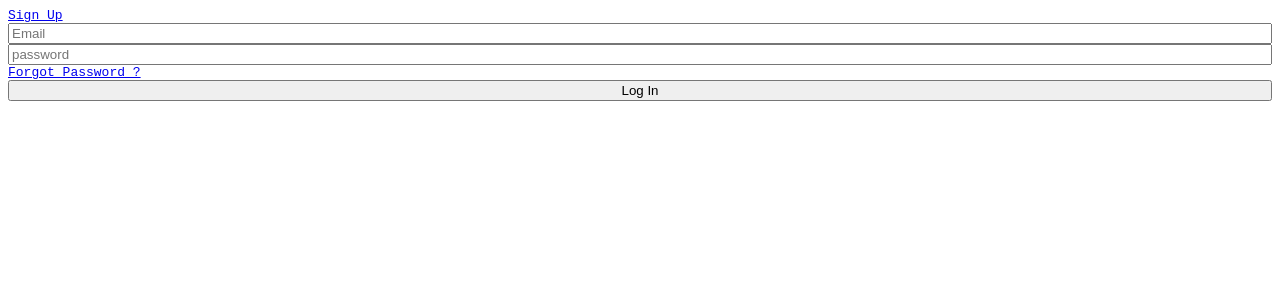
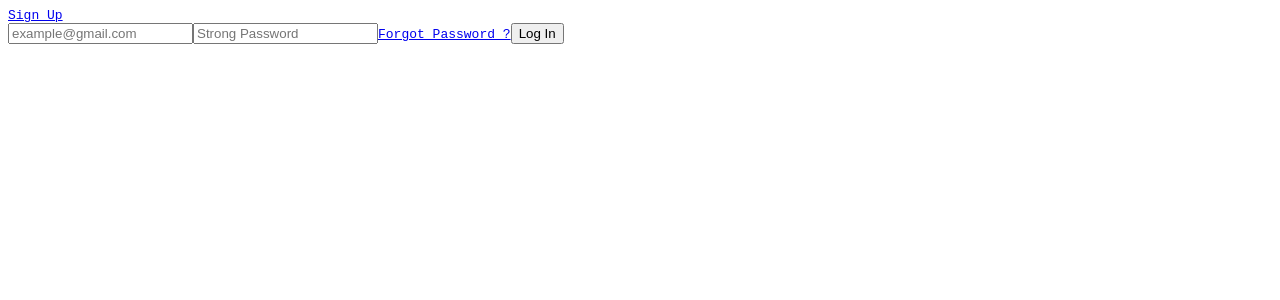
Before and after one commit to SinghAstra/Blogging-Web-Application, a React (Create React App) app in the folder Frontend/: page /logIn in a window 1280 px wide. Shown: the top 300 px of the page. Built offline with nearby package versions, Linux system fonts and the light colour scheme.

Commit message:
Implemnted Functionality of Login

```diff
--- a/Frontend/src/components/LogIn.js
+++ b/Frontend/src/components/LogIn.js
@@ -1,14 +1,58 @@
-import React from 'react'
-import { Link } from 'react-router-dom'
+import axios from 'axios';
+import React, { useState } from 'react'
+import { Link, useNavigate } from 'react-router-dom'
 
 const LogIn = () => {
+  const [email,setEmail] = useState("");
+  const [password,setPassword] = useState("");
+  const [error,setError] = useState("");
+  const navigate = useNavigate();
+
+  const handleLogIn = async(e) =>{
+    e.preventDefault();
+    try {
+      const { data } = await axios.post(
+        `${process.env.REACT_APP_DB_URI}api/auth/login`,
+        { email, password }
+      );
+      console.log("data is ",data);
+      localStorage.setItem("authToken", data.token);
+      setTimeout(() => {
+        navigate("/")
+      }, 1800)
+    } catch (error) {
+      setError(error.response.data.error);
+      setTimeout(() => {
+        setError("");
+      }, 4500);
+    }
+  }
   return (
     <div className='logIn'>
         <Link to="/register">Sign Up</Link>
-        <input type='/email' placeholder='Email'/>
-        <input type='/password' placeholder='password'/>
+        <form onSubmit={handleLogIn}>
+          {error&&<div>{error}</div>}
+        <input
+                type="email"
+                required
+                id="email"
+                placeholder="example@gmail.com"
+                onChange={(e) => setEmail(e.target.value)}
+                value={email}
+                tabIndex={1}
+              />
+        <input
+                type="password"
+                required
+                id="password"
+                placeholder="Strong Password"
+                onChange={(e) => setPassword(e.target.value)}
+                value={password}
+                tabIndex={2}
+              />
         <Link to="/forgotpassword">Forgot Password ?</Link>
-        <button>Log In</button>
+        <button type='submit'>Log In</button>
+        </form>
     </div>
   )
 }
--- a/Frontend/src/components/Register.js
+++ b/Frontend/src/components/Register.js
@@ -23,7 +23,7 @@ const Register = () => {
             return setError("Passwords do not match");
         }
         try {
-            const data  = await axios.post(
+            const {data}  = await axios.post(
               `${process.env.REACT_APP_DB_URI}api/auth/register`,
               {
                 username,
@@ -31,7 +31,6 @@ const Register = () => {
                 password,
               }
             );
-            console.log("data is ",data);
             localStorage.setItem("authToken", data.token);
             setTimeout(() => {
               navigate('/');
```
Also changed, not shown: 1 other file (tests, documents, lock files or other folders).
